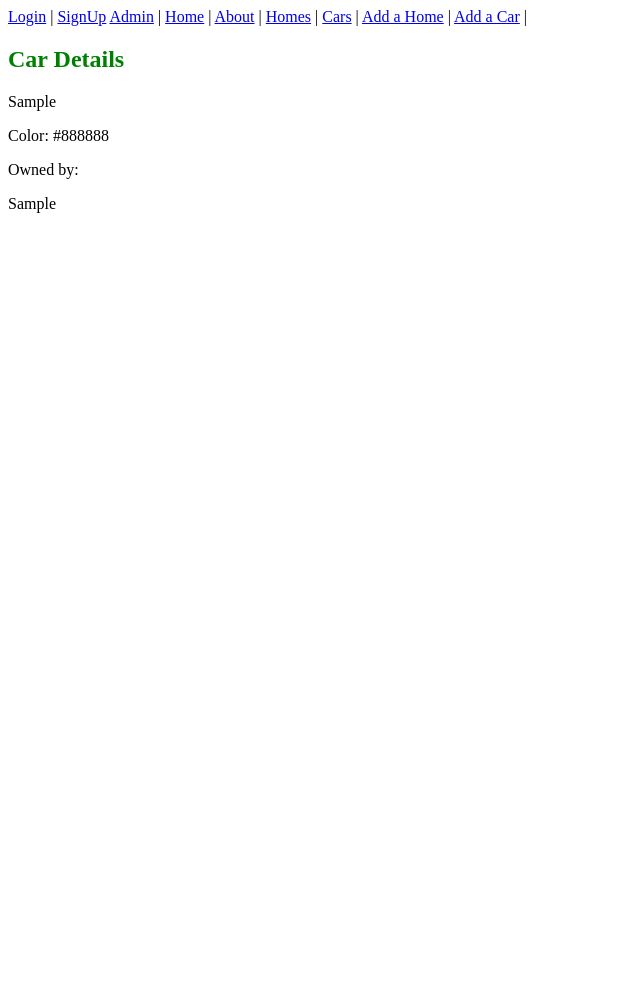
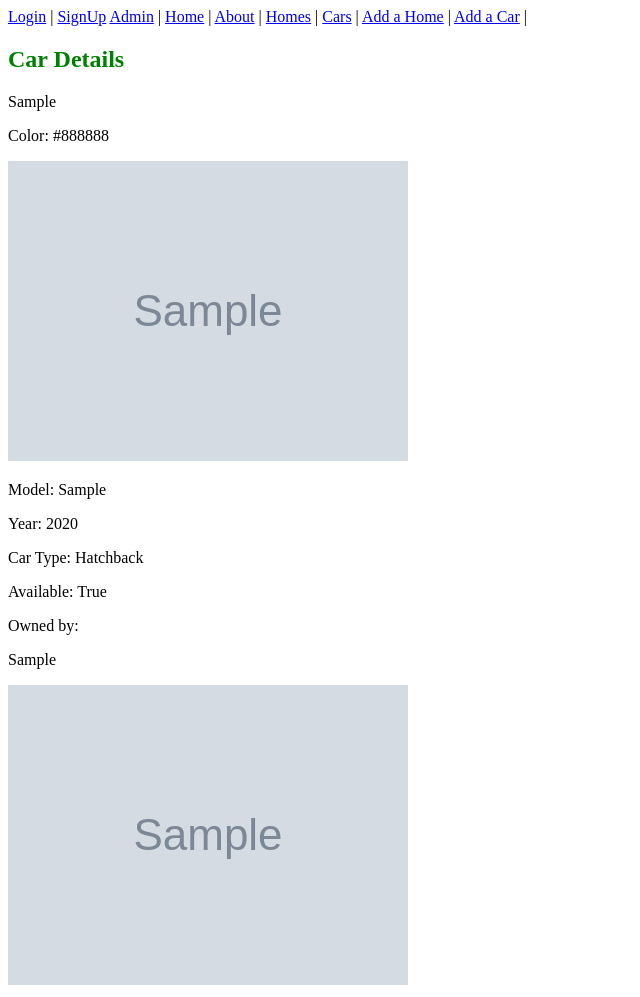
Before and after one commit to Hasanrizvi1993/Mybnb, a Django app: page /cars/1 in a window 1280 px wide. Shown: the whole page, without its empty margins (0-640 px from the left). Before the commit the page ends 213 px from the top, so only its background shows below. Run offline with Django 4.2, Linux system fonts and the light colour scheme; tables that the repository leaves empty hold one stand-in row (values such as "Sample post"); grey boxes marked "Sample" are stand-in pictures.

Commit message:
added more information about car on the car show page
q

q
\q
git add .
qqqq
q
q
q
q
q
q

\q
\q

```diff
--- a/main_app/templates/car_show.html
+++ b/main_app/templates/car_show.html
@@ -8,11 +8,17 @@
     <div>
         <span>{{ car.make }}</span>
         <p>Color: {{ car.color }}</p>
+        <img src="{{car.image}}" alt="{{car.make}}">
+        <p>Model: {{ car.model }}</p>
+        <p>Year: {{ car.year }}</p>
+        <p>Car Type: {{ car.car_type }}</p>
+        <p>Available: {{ car.available }}</p>
         <p>Owned by:</p>
         {% for home in car.home_set.all %}
             <p>{{home.location}}</p>
+            <img src="{{home.image}}" alt="{{home.location}}">
         {% empty %}
-            <p>Nobody Home has this car</p>
+            <p>No Home has this car</p>
         {% endfor %}
     </div>
     <div>
```
